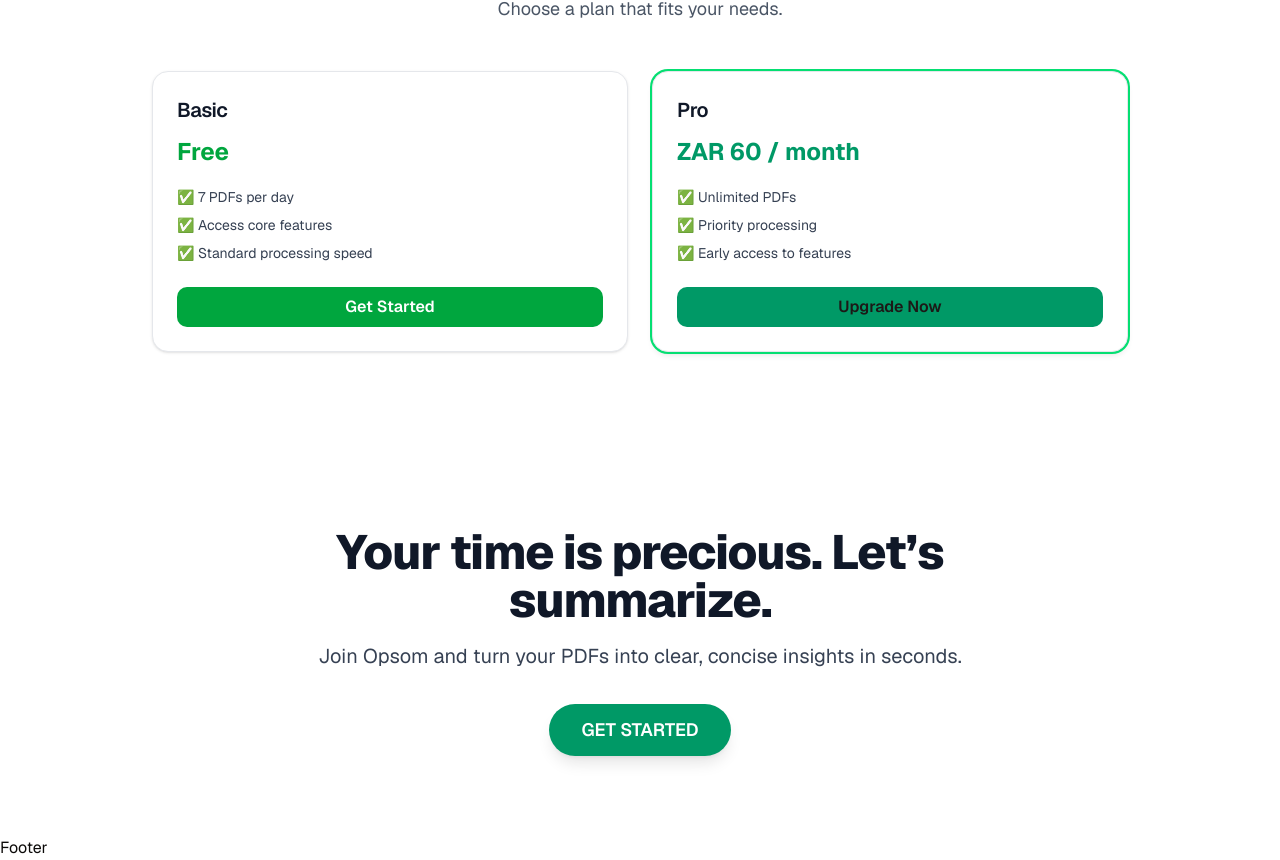
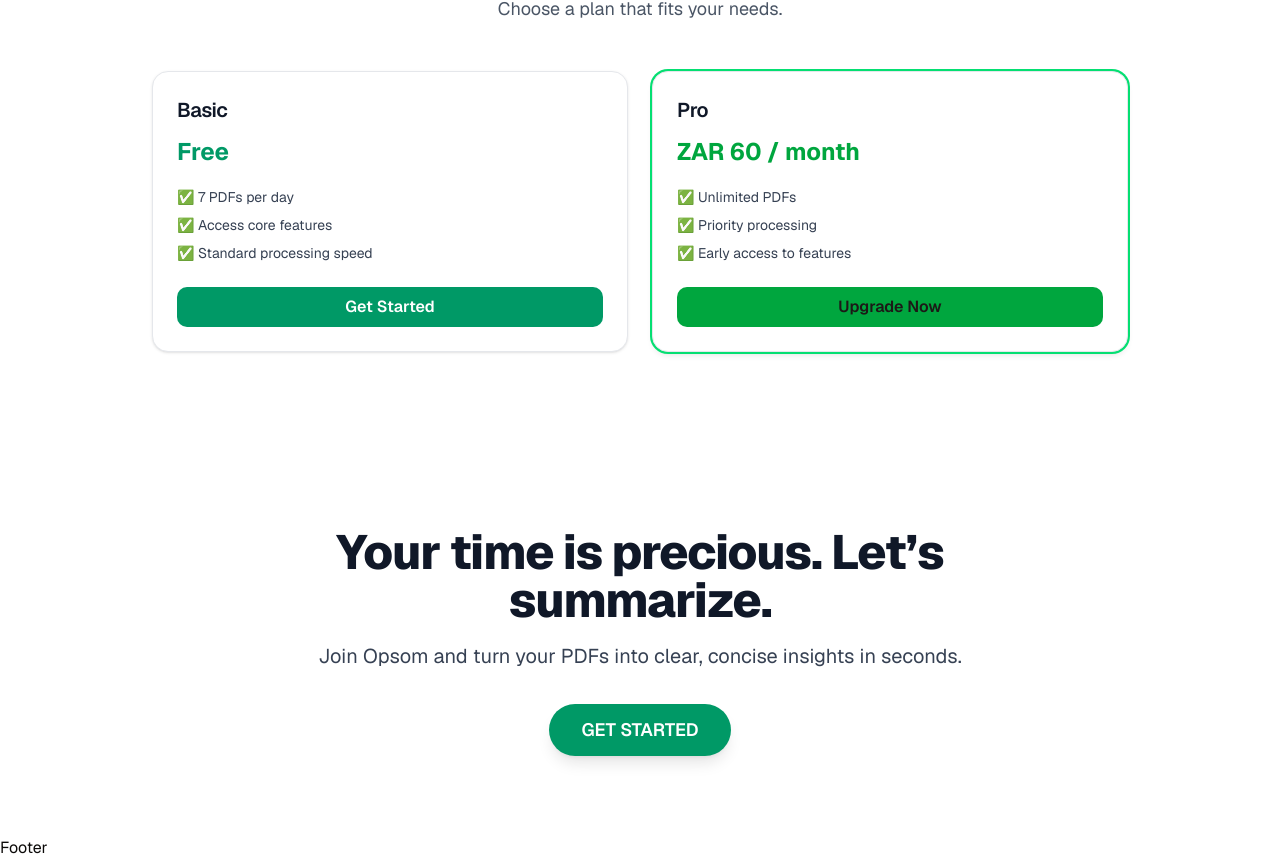
Before and after one commit to Termication/OPSOM, a Next.js app in the folder my-app/: page / in a window 1280 px wide. Shown: the part 1392-2252 px from the top of the page. Built offline with nearby package versions, Linux system fonts and the light colour scheme; no server answers.

Commit message:
fix: adjust button colors for Basic and Pro plans in PricingSection

```diff
--- a/my-app/components/home/pricing-section.tsx
+++ b/my-app/components/home/pricing-section.tsx
@@ -17,13 +17,13 @@ export default function PricingSection() {
           {/* Basic Plan */}
           <div className="rounded-2xl border border-gray-200 dark:border-gray-800 bg-white dark:bg-gray-900 p-6 shadow-sm">
             <h3 className="text-xl font-semibold text-gray-900 dark:text-white">Basic</h3>
-            <p className="mt-2 text-2xl font-bold text-green-600">Free</p>
+            <p className="mt-2 text-2xl font-bold text-emerald-600">Free</p>
             <ul className="mt-4 text-sm text-gray-700 dark:text-gray-300 space-y-2">
               <li>✅ 7 PDFs per day</li>
               <li>✅ Access core features</li>
               <li>✅ Standard processing speed</li>
             </ul>
-            <button className="mt-6 w-full bg-green-600 hover:bg-green-700 text-white font-semibold py-2 px-4 rounded-lg">
+            <button className="mt-6 w-full bg-emerald-600 hover:bg-green-700 text-white font-semibold py-2 px-4 rounded-lg">
               Get Started
             </button>
           </div>
@@ -31,13 +31,13 @@ export default function PricingSection() {
           {/* Pro Plan */}
           <div className="rounded-2xl border border-gray-200 dark:border-gray-800 bg-white dark:bg-gray-900 p-6 shadow-md ring-2 ring-green-400">
             <h3 className="text-xl font-semibold text-gray-900 dark:text-white">Pro</h3>
-            <p className="mt-2 text-2xl font-bold text-emerald-600">ZAR 60 / month</p>
+            <p className="mt-2 text-2xl font-bold text-green-600">ZAR 60 / month</p>
             <ul className="mt-4 text-sm text-gray-700 dark:text-gray-300 space-y-2">
               <li>✅ Unlimited PDFs</li>
               <li>✅ Priority processing</li>
               <li>✅ Early access to features</li>
             </ul>
-            <button className="mt-6 w-full bg-emerald-600 hover:bg-emerald-700 text-white font-semibold py-2 px-4 rounded-lg">
+            <button className="mt-6 w-full bg-green-600 hover:bg-green-300 text-white font-semibold py-2 px-4 rounded-lg">
               <Link href={"/#payment"}>Upgrade Now </Link>
             </button>
           </div>
```
